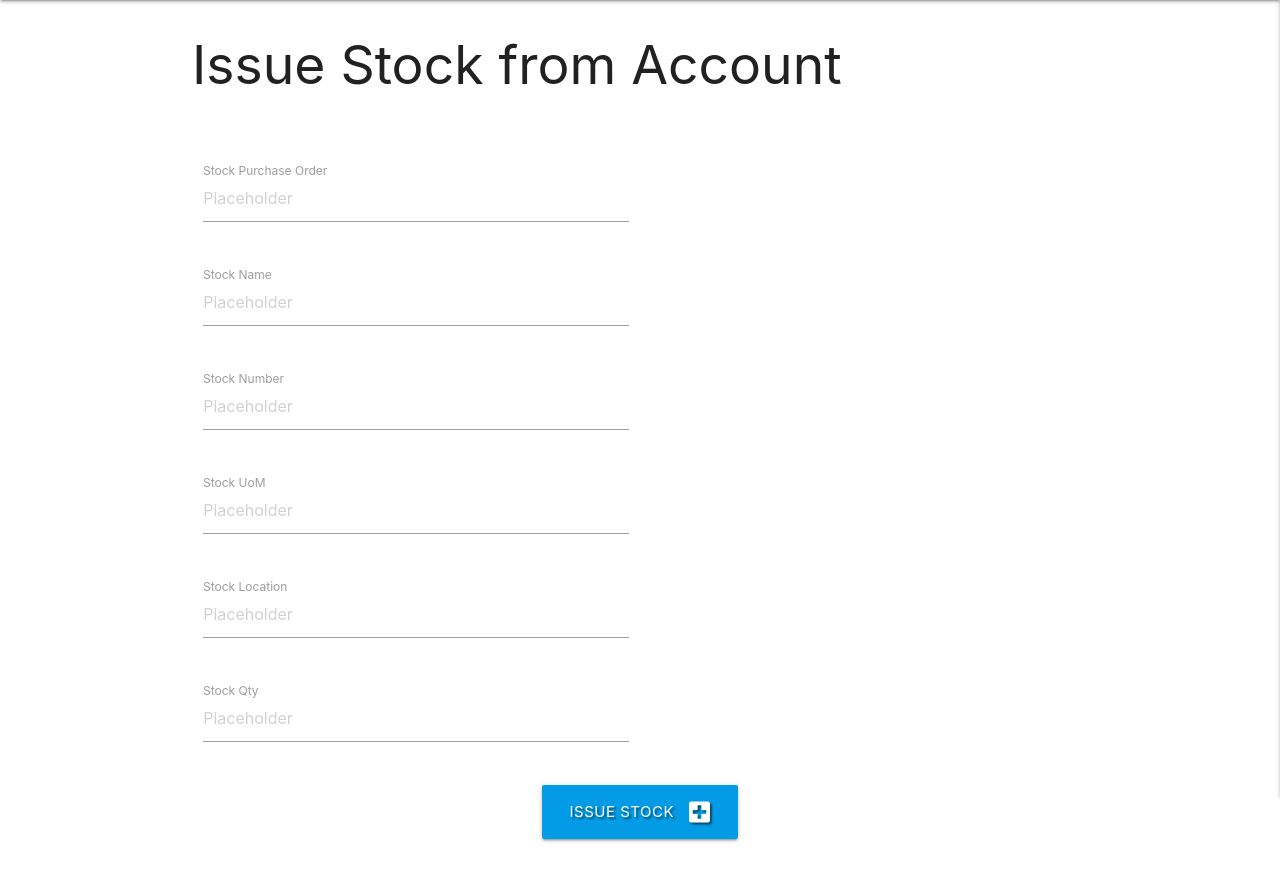
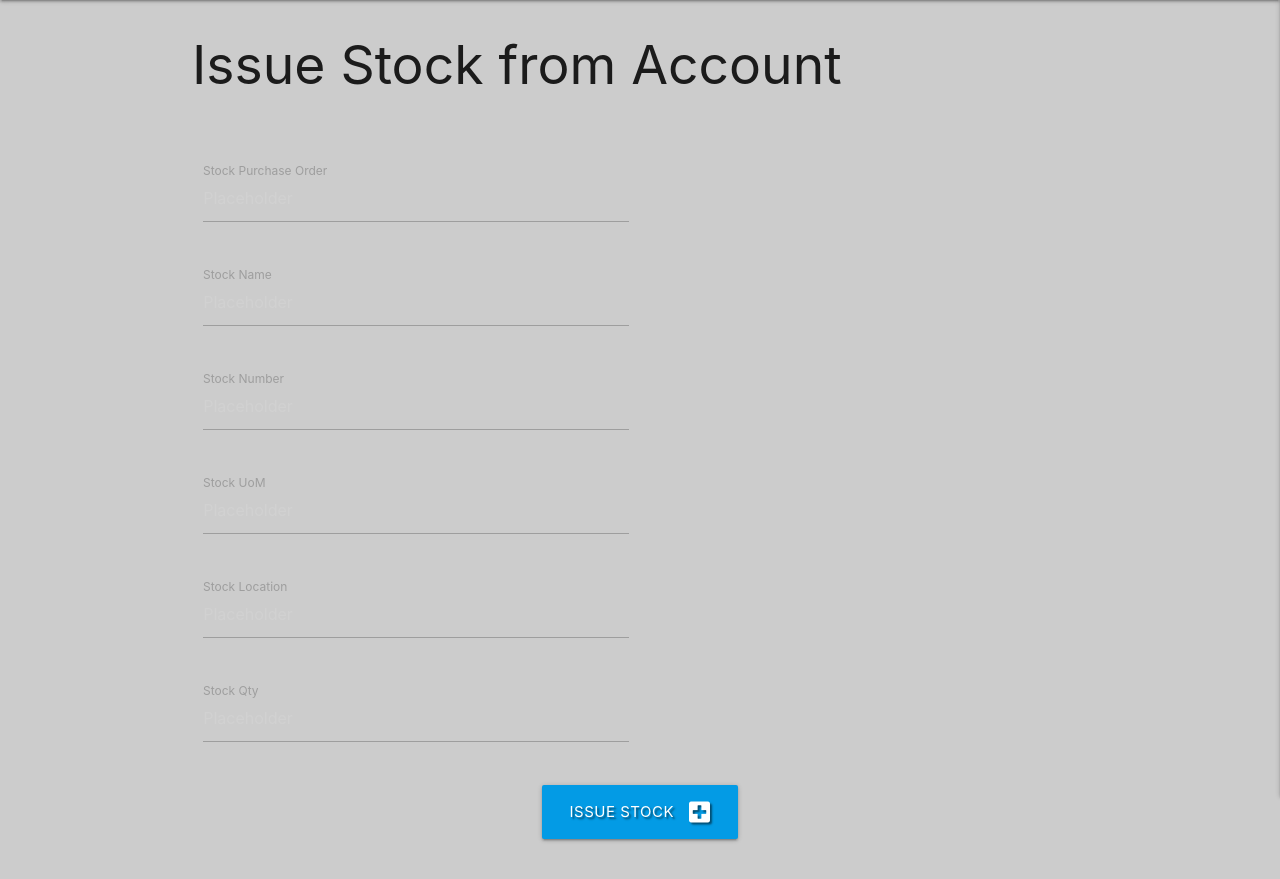
Before and after one commit to Nick8735/Safe_Stock, a Flask app: page /issue in a window 1280 px wide. Shown: the part 64-943 px from the top of the page. Run offline with Flask 3, Linux system fonts and the light colour scheme; some libraries are stand-ins or nearby versions.

Commit message:
colour added to dashboard

```diff
--- a/app.py
+++ b/app.py
@@ -162,6 +162,8 @@ def dashboard():
     # Create a pie chart
     pie_column_name = 'created_by'  # Replace with the correct column name
     pie_fig = px.pie(df, names=pie_column_name, title='Users')
+    pie_fig.update_traces(marker=dict(colors=['yellow']))  # Update the color of the pie chart
+
 
     # Convert the Plotly figures to HTML
     bar_chart_html = bar_fig.to_html(full_html=False)
--- a/static/css/style.css
+++ b/static/css/style.css
@@ -22,3 +22,6 @@
 .grey-background {
     background-color: #ccc; /* Adjust the color to your desired shade of grey */
 }
+html {
+    background-color: #ccc;
+}
```
